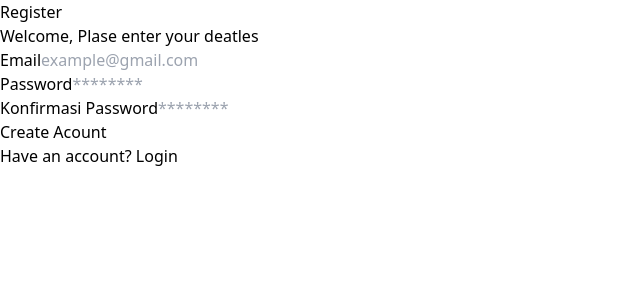
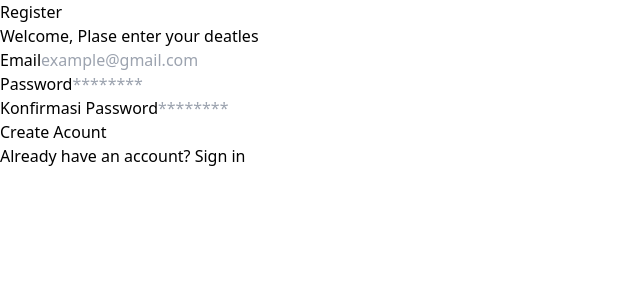
Before and after one commit to mardiana36/learn_react, a React (Vite) app in the folder my-react-app2/: page /register in a window 1280 px wide. Shown: the top 300 px of the page, without its empty margins (0-640 px from the left). Built offline with nearby package versions, Linux system fonts and the light colour scheme.

Commit message:
conditional Reandering React

```diff
--- a/my-react-app2/src/Pages/login.jsx
+++ b/my-react-app2/src/Pages/login.jsx
@@ -1,12 +1,10 @@
-import { Link } from "react-router-dom";
 import FormLogin from "../components/Fragments/FormLogin";
 import AuthLayouts from "../components/Layouts/AuthLayouts";
 
 const LoginPage = () => {
     return (
-        <AuthLayouts title="Login">
+        <AuthLayouts title="Login" type="login">
             <FormLogin />
-            <p className="text-sm mt-5 text-center">Do not have an account? <Link to="/register" className="font-bold text-blue-600">Sign up</Link></p>
         </AuthLayouts>
     );
 }
--- a/my-react-app2/src/Pages/register.jsx
+++ b/my-react-app2/src/Pages/register.jsx
@@ -1,14 +1,11 @@
 
 import FormRegister from "../components/Fragments/FormRegister";
 import AuthLayouts from "../components/Layouts/AuthLayouts";
-// tag Link berasal dari library react-router-dom yang memungkinkan untuk pindah ke suatu halamn tanpa realod halamannya
-import { Link } from "react-router-dom";
 
 const RegisterPage = () => {
     return (
-        <AuthLayouts title="Register">
+        <AuthLayouts title="Register" type="register">
             <FormRegister />
-            <p className="text-sm mt-5 text-center">Have an account? <Link to="/login" className="font-bold text-blue-600">Login</Link></p>
         </AuthLayouts>
     );
 }
--- a/my-react-app2/src/components/Layouts/AuthLayouts.jsx
+++ b/my-react-app2/src/components/Layouts/AuthLayouts.jsx
@@ -1,5 +1,6 @@
+import { Link } from "react-router-dom";
 const AuthLayouts = (params) => {
-  const { children, title } = params;
+  const { children, title, type } = params;
   return (
     <div className="flex justify-center items-center min-h-screen gap-10 flex-wrap">
       <div className="w-full max-w-xs">
@@ -8,8 +9,46 @@ const AuthLayouts = (params) => {
           Welcome, Plase enter your deatles
         </p>
         {children}
+        <p className="text-sm mt-5 text-center">
+          {type == "login"
+            ? "Don't have an account?"
+            : "Already have an account?"}
+          <Link
+            to={`/${type == "login" ? "register" : "login"}`}
+            className="font-bold text-blue-600"
+          >
+            {type == "login" ? " Sign up" : " Sign in"}
+          </Link>
+        </p>
+        {/* <Navigation type={type} /> */}
       </div>
     </div>
   );
 };
+
+// condtitional Rendering dengan mengunakan if else dengan membuat element baru atau function baru
+
+// const Navigation = (params) => {
+//   const {type} = params
+//   if (type == "login") {
+//     return (
+//       <p className="text-sm mt-5 text-center">
+//         Dont have an account?{" "}
+//         <Link to="/register" className="font-bold text-blue-600">
+//           Sign Up
+//         </Link>
+//       </p>
+//     );
+//   } else {
+//     return (
+//       <p className="text-sm mt-5 text-center">
+//         Already have an account?{" "}
+//         <Link to="/login" className="font-bold text-blue-600">
+//           Sign in
+//         </Link>
+//       </p>
+//     );
+//   }
+// };
+
 export default AuthLayouts;
```
